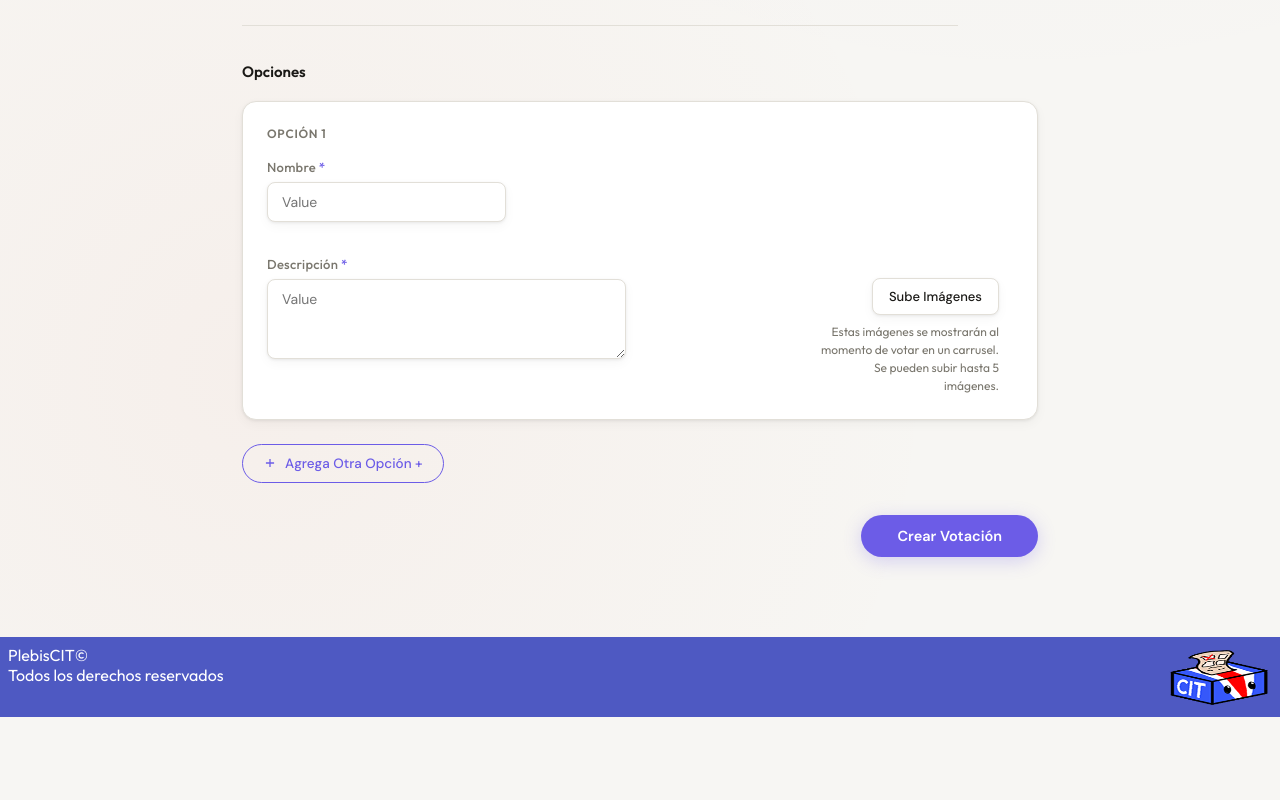
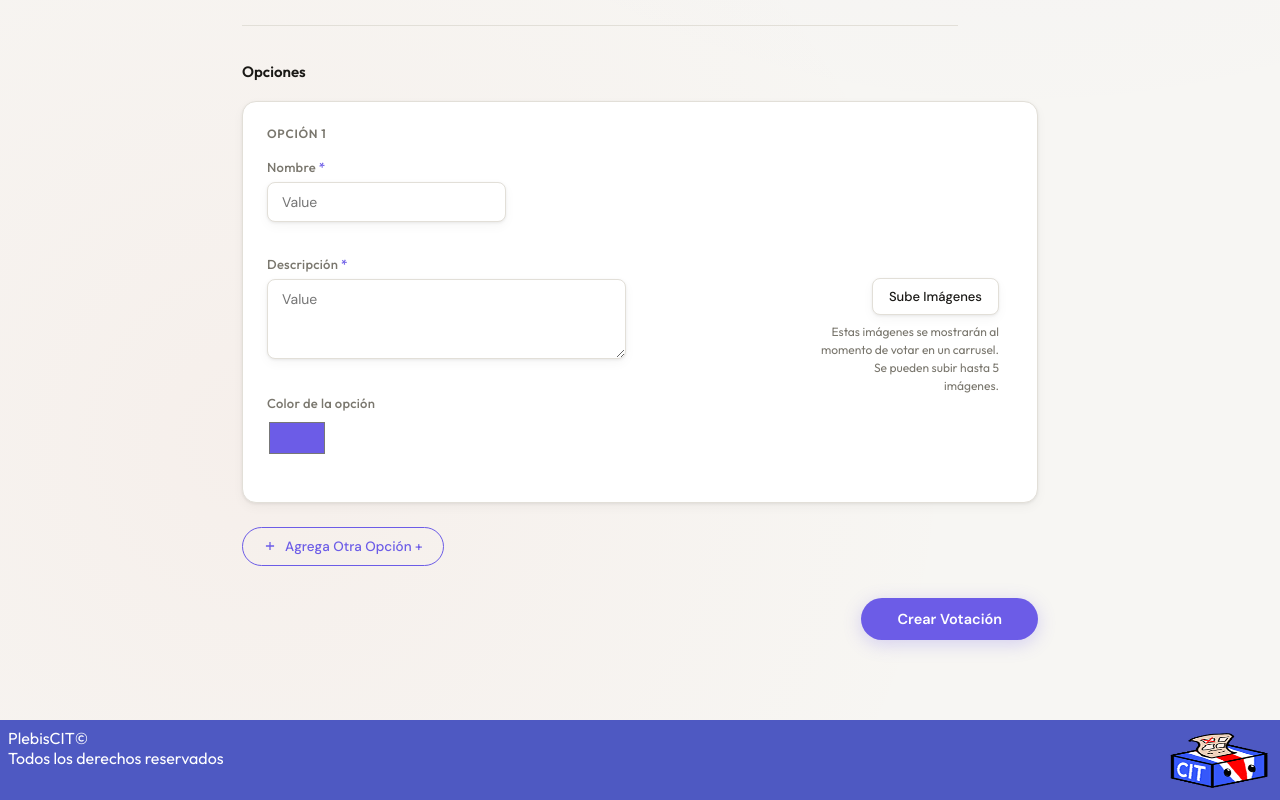
Before and after one commit to G10sr/plebisCIT, a React (Vite) app: page /adminsettings in a window 1280 px wide. Shown: the part 1012-1812 px from the top of the page. Before the commit the page ends 1729 px from the top, so only its background shows below. Built offline with nearby package versions, Linux system fonts and the light colour scheme.

Commit message:
Color picker

```diff
--- a/src/pages/AdminSettings.jsx
+++ b/src/pages/AdminSettings.jsx
@@ -320,6 +320,20 @@ function OptionCard({ index, option, onChange, onRemove }) {
           </p>
         </div>
       </div>
+      <Field label="Color de la opción">
+        <input
+          type="color"
+          value={option.color}
+          onChange={(e) => onChange(index, { ...option, color: e.target.value })}
+          style={{
+            width: 60,
+            height: 40,
+            border: "none",
+            background: "none",
+            cursor: "pointer",
+          }}
+        />
+      </Field>
     </div>
   );
 }
@@ -358,8 +372,15 @@ export default function NuevaVotacion() {
   const [oculto, setOculto] = useState(true);
   const [vigente, setVigente] = useState(true);
   const [options, setOptions] = useState([
-    { nombre: "", descripcion: "", imagenes: [] },
+    { nombre: "", descripcion: "", imagenes: [], color: "#6c5ce7" },
   ]);
+
+  const updateOptionColor = (index, color) =>
+  setOptions((prev) =>
+    prev.map((o, i) =>
+      i === index ? { ...o, color } : o
+    )
+  );
 
   const toggleGrupo = (label) => setGrupos((prev) => ({ ...prev, [label]: !prev[label] }));
 
@@ -367,7 +388,10 @@ export default function NuevaVotacion() {
     setOptions((prev) => prev.map((o, i) => (i === index ? updated : o)));
 
   const addOption = () =>
-    setOptions((prev) => [...prev, { nombre: "", descripcion: "", imagenes: [] }]);
+    setOptions((prev) => [
+      ...prev,
+      { nombre: "", descripcion: "", imagenes: [], color: "#6c5ce7" },
+    ]);
 
   const removeOption = (index) =>
     setOptions((prev) => prev.filter((_, i) => i !== index));
```
